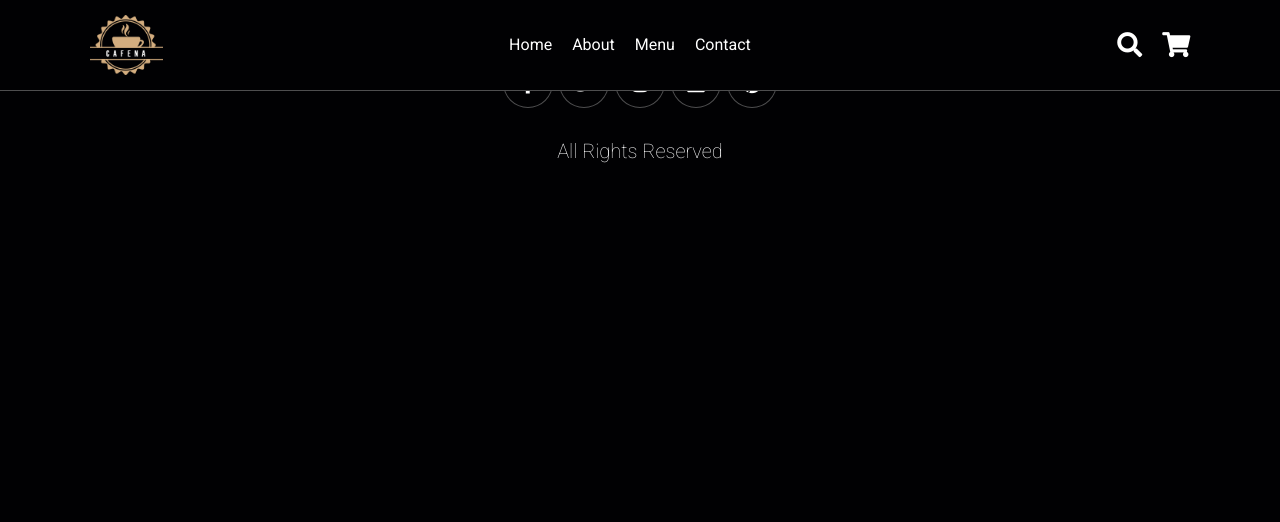
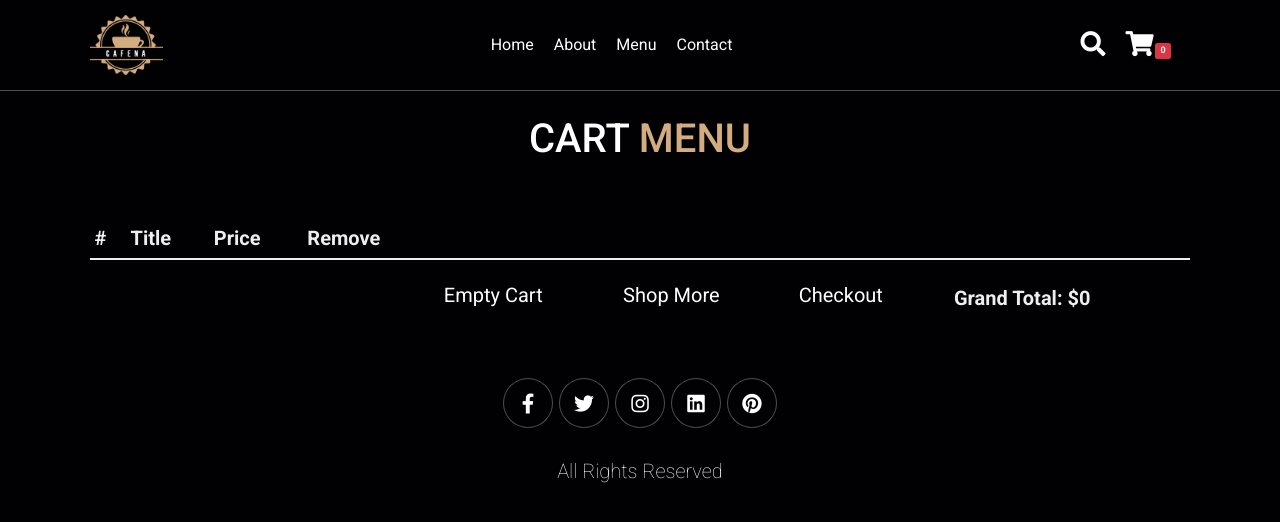
Before and after one commit to vitkovsky21/coffee-shop-angular-css-bootstrap, an Angular app: page /cart in a window 1280 px wide. Shown: the top 522 px of the page. Built offline with nearby package versions, Linux system fonts and the light colour scheme.

Commit message:
cart created

```diff
--- a/src/app/class/product.ts
+++ b/src/app/class/product.ts
@@ -2,9 +2,9 @@ export class Product {
     id: number;
     image: any;
     title: string;
-    price: string;
+    price: number;
 
-    constructor(id: number, image: any, title: string, price: string) {
+    constructor(id: number, image: any, title: string, price: number) {
         this.id = id;
         this.image = image;
         this.title = title;
--- a/src/app/components/cart/cart.component.css
+++ b/src/app/components/cart/cart.component.css
@@ -0,0 +1,38 @@
+:root {
+    --main-color: #d3ad7f;
+    --black: #13131a;
+    --bg: #010103;
+    --border: .1rem solid rgba(255,255,255,.3);
+}
+
+.card {
+    height: 60vh;
+    margin: 25px;
+    padding: 250px 25px;
+}
+
+i {
+    color: #eee;
+    background-color: #eee;
+}
+
+.table {
+    color: #eee;
+    font-size: 200%;
+}
+
+td {
+    padding-top: 2rem;
+}
+
+th {
+    padding-top: 2rem;
+}
+
+i {
+    background-color: var(--main-color);
+}
+
+button {
+    margin-top: -2rem;
+}
--- a/src/app/components/cart/cart.component.html
+++ b/src/app/components/cart/cart.component.html
@@ -1 +1,38 @@
-<p>cart works!</p>
+<ng-container>
+    <section class="card-menu" id="menu">
+
+        <h1 class="heading"> Cart <span>Menu</span> </h1>
+
+        <div class="table-responsive">
+           <table class="table caption-top">
+            <thead>
+              <tr>
+                <th scope="col">#</th>
+                <th scope="col">Title</th>
+                <th scope="col">Price</th>
+                <th scope="col">Remove</th>
+              </tr>
+            </thead>
+            <tbody *ngFor="let item of items; let i = index">
+              <tr>
+                <th scope="row">{{i+1}}</th>
+                <td>{{item.title}}</td>
+                <td>{{item.price}}</td>
+                <td>
+                    <button type="button" class="btn" (click)="removeItem(item)"><i class="fas fa-trash-alt"></i></button>
+                </td>
+              </tr>
+            </tbody>
+            <tr>
+              <td colspan="4"></td>
+              <td><button (click)="emptyCart()" class="btn-danger">Empty Cart</button></td>
+              <td><button routerLink="/menu" class="btn-primary">Shop More</button></td>
+              <td><button class="btn-success">Checkout</button></td>
+              <td><strong>Grand Total: ${{grandTotal}}</strong></td>
+            </tr>
+          </table>
+        </div>
+
+
+    </section>
+</ng-container>
--- a/src/app/components/cart/cart.component.ts
+++ b/src/app/components/cart/cart.component.ts
@@ -1,4 +1,5 @@
 import { Component, OnInit } from '@angular/core';
+import { CartService } from 'src/app/service/cart.service';
 
 @Component({
   selector: 'app-cart',
@@ -7,9 +8,24 @@ import { Component, OnInit } from '@angular/core';
 })
 export class CartComponent implements OnInit {
 
-  constructor() { }
+  public items: any = [];
+  public grandTotal: number = 0;
+
+  constructor(private cartService: CartService) {}
 
   ngOnInit(): void {
+    this.cartService.getItems()
+    .subscribe(res => {
+      this.items = res;
+      this.grandTotal = this.cartService.getTotalPrice();
+    })
   }
 
+  removeItem(item: any) {
+    this.cartService.removeCartItem(item);
+  }
+
+  emptyCart() {
+    this.cartService.removeAllCart();
+  }
 }
--- a/src/app/components/header/header.component.html
+++ b/src/app/components/header/header.component.html
@@ -13,7 +13,14 @@
 
     <div class="icons">
         <div class="fas fa-search" id="search-btn" (click)="openToggleSearch()"></div>
-        <div class="fas fa-shopping-cart" id="cart-btn" routerLink="cart"></div>
+        <div class="fas fa-shopping-cart" id="cart-btn" routerLink="cart">
+            <div style="font-size: 9px;
+                        position: relative;
+                        right: 19px;"
+                 class="badge bg-danger"
+                 >{{cart.cartItemList.length}}
+            </div>
+        </div>
         <div class="fas fa-bars" id="menu-btn" (click)="openToggleMenu()"></div>
     </div>
 
--- a/src/app/components/header/header.component.ts
+++ b/src/app/components/header/header.component.ts
@@ -1,4 +1,5 @@
 import { Component, OnInit } from '@angular/core';
+import { CartService } from 'src/app/service/cart.service';
 
 @Component({
   selector: 'app-header',
@@ -10,7 +11,7 @@ export class HeaderComponent implements OnInit {
   toggleMenu = false;
   toggleSearch = false;
 
-  constructor() { }
+  constructor(public cart: CartService) { }
 
   ngOnInit(): void {
   }
--- a/src/app/components/menu/menu.component.html
+++ b/src/app/components/menu/menu.component.html
@@ -10,7 +10,7 @@
             <img src="{{product.image}}" alt="" >
             <h3>{{product.title}}</h3>
             <div class="price">{{product.price}} <span>20.99</span></div>
-            <button class="btn special">Add To Cart</button>
+            <button (click)="addItemToCart(product)" class="btn special">Add To Cart</button>
         </div>
 
       </div>
--- a/src/app/components/menu/menu.component.ts
+++ b/src/app/components/menu/menu.component.ts
@@ -1,6 +1,7 @@
 import { Component, OnInit } from '@angular/core';
 import { ActivatedRoute, Router } from '@angular/router';
 import { Product } from 'src/app/class/product';
+import { CartService } from 'src/app/service/cart.service';
 import { DataHandlerService } from 'src/app/service/data-handler.service';
 
 @Component({
@@ -12,10 +13,14 @@ export class MenuComponent implements OnInit {
 
   products: Product[] = [];
 
-  constructor(private route: ActivatedRoute, private dataHandler: DataHandlerService) {}
+  constructor(private cartService: CartService, private route: ActivatedRoute, private dataHandler: DataHandlerService) {}
 
   ngOnInit(): void {
     this.dataHandler.productsSubject.subscribe(products => this.products = products);
   }
 
+  addItemToCart(product: any) {
+    this.cartService.addtoCart(product);
+  }
+
 }
--- a/src/app/data/TestData.ts
+++ b/src/app/data/TestData.ts
@@ -3,11 +3,11 @@ import { Product } from "../class/product";
 export class TestData {
 
     static products: Product[] = [
-        {id: 1, image: "../../assets/images/menu-1.png", title: "Americano", price: "15.99"},
-        {id: 2, image: "../../assets/images/menu-2.png", title: "Latte", price: "15.99"},
-        {id: 3, image: "../../assets/images/menu-3.png", title: "Cappuccino", price: "15.99"},
-        {id: 4, image: "../../assets/images/menu-4.png", title: "Macchiato", price: "15.99"},
-        {id: 5, image: "../../assets/images/menu-5.png", title: "Espresso", price: "15.99"},
-        {id: 6, image: "../../assets/images/menu-6.png", title: "Irish", price: "15.99"}
+        {id: 1, image: "../../assets/images/menu-1.png", title: "Americano", price: 15.99},
+        {id: 2, image: "../../assets/images/menu-2.png", title: "Latte", price: 15.99},
+        {id: 3, image: "../../assets/images/menu-3.png", title: "Cappuccino", price: 15.99},
+        {id: 4, image: "../../assets/images/menu-4.png", title: "Macchiato", price: 15.99},
+        {id: 5, image: "../../assets/images/menu-5.png", title: "Espresso", price: 15.99},
+        {id: 6, image: "../../assets/images/menu-6.png", title: "Irish", price: 15.99}
     ]
 }
--- a/src/app/service/cart.service.ts
+++ b/src/app/service/cart.service.ts
@@ -1,9 +1,49 @@
 import { Injectable } from '@angular/core';
+import { BehaviorSubject } from 'rxjs';
 
 @Injectable({
   providedIn: 'root'
 })
 export class CartService {
+  public cartItemList: any = [];
+  public itemList = new BehaviorSubject<any>([]);
 
   constructor() { }
+
+  getItems(){
+      return this.itemList.asObservable();
+  }
+
+  setItem(item: any) {
+      this.cartItemList.push(...item);
+      this.itemList.next(item);
+  }
+
+  addtoCart(item: any) {
+      this.cartItemList.push(item);
+      this.itemList.next(this.cartItemList);
+      this.getTotalPrice();
+  }
+
+  getTotalPrice(): number {
+      let grandTotal = 0;
+      this.cartItemList.map((a: any) => {
+          grandTotal += a.price;
+      })
+      return grandTotal;
+  }
+
+  removeCartItem(item: any) {
+      this.cartItemList.map((a: any, index: any) => {
+          if (item.id === a.id) {
+              this.cartItemList.splice(index, 1)
+          }
+      })
+      this.itemList.next(this.cartItemList)
+    }
+
+  removeAllCart() {
+      this.cartItemList = []
+      this.itemList.next(this.cartItemList)
+  }
 }
--- a/src/index.html
+++ b/src/index.html
@@ -2,7 +2,7 @@
 <html lang="en">
 <head>
   <meta charset="utf-8">
-  <title>CoffeeShopAngularCssBootstrap</title>
+  <title>Coffee Shop</title>
   <base href="/">
   <meta name="viewport" content="width=device-width, initial-scale=1">
   <link rel="icon" type="image/x-icon" href="favicon.ico">
```
Also changed, not shown: 1 other file (tests, documents, lock files or other folders).
